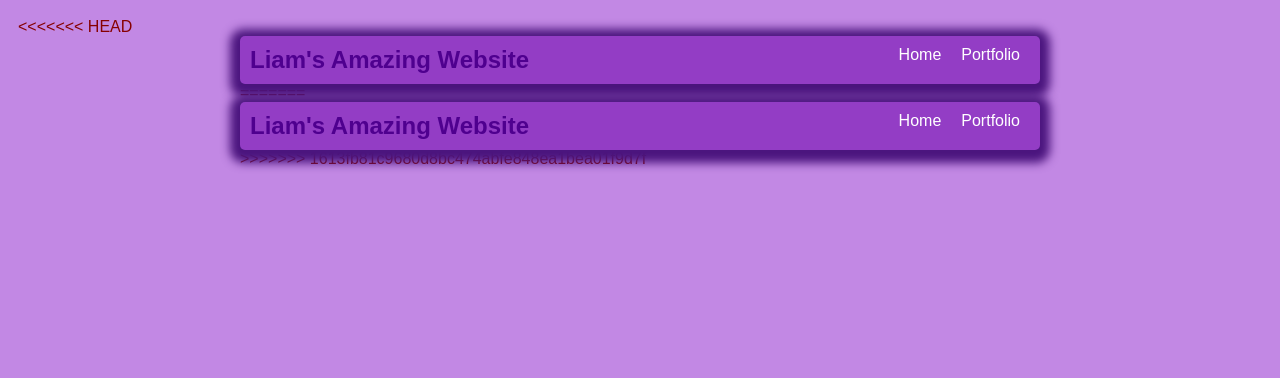
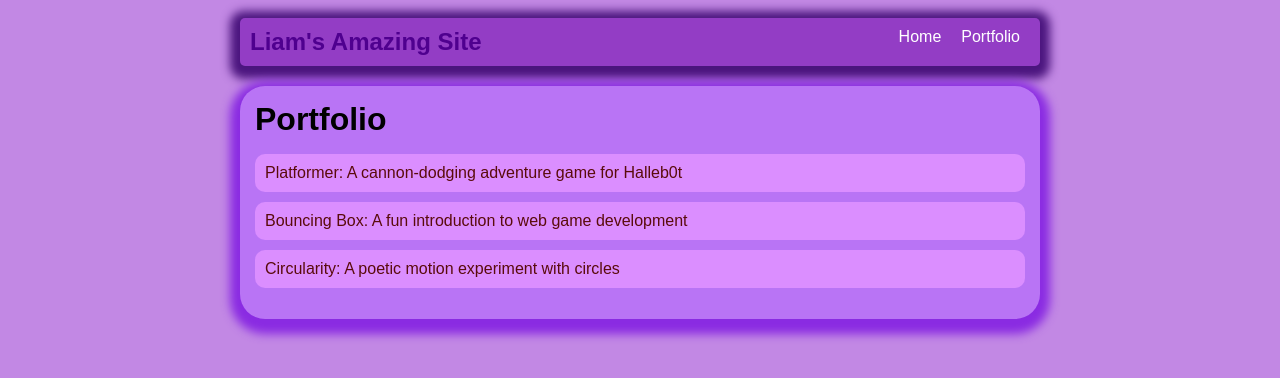
Before and after one commit to LiamLe21/LiamLe21.github.io, a plain HTML site: page portfolio.html in a window 1280 px wide. Drawn offline with Linux system fonts and the light colour scheme.

Commit message:
actually significant upd

```diff
--- a/portfolio.html
+++ b/portfolio.html
@@ -1,16 +1,15 @@
-<<<<<<< HEAD
 <!DOCTYPE html>
 <html>
   <head>
-        <title>Liam's sigma store</title>
-        <link rel="stylesheet" href="style.css">
+    <title>Liam's Amazing Site</title>
+    <link rel="stylesheet" href="style.css" />
   </head>
+
   <body>
     <!-- All content goes here -->
     <div id="all-contents">
-
       <nav>
-            <h1>Liam's Amazing Website</h1>
+        <h1>Liam's Amazing Site</h1>
         <ul id="nav-ul">
           <li class="nav-li">
             <a href="index.html">Home</a>
@@ -20,34 +19,24 @@
           </li>
         </ul>
       </nav>
+
+      <main>
+        <div class="content">
+          <h1>Portfolio</h1>
+          <ul id="portfolio">
+            <li>
+              <a href="fsd-projects/platformer/">Platformer: A cannon-dodging adventure game for Halleb0t</a>
+            </li>
+            <li>
+              <a href="fsd-projects/bouncing-box/">Bouncing Box: A fun introduction to web game development</a>
+            </li>
+            <li>
+              <a href="fsd-projects/circularity/">Circularity: A poetic motion experiment with circles</a>
+            </li>
+
+          </ul>
+        </div>
+      </main>
+    </div>
   </body>
-
-
 </html>
-=======
-<!DOCTYPE html>
-<html>
-    <head>
-        <title>Liam's sigma store</title>
-        <link rel="stylesheet" href="style.css">
-    </head>
-    <body>
-        <!-- All content goes here -->
-    <div id="all-contents">
-
-        <nav>
-            <h1>Liam's Amazing Website</h1>
-            <ul id="nav-ul">
-              <li class="nav-li">
-                <a href="index.html">Home</a>
-              </li>
-              <li class="nav-li">
-                <a href="portfolio.html">Portfolio</a>
-              </li>
-            </ul>
-          </nav>
-    </body>
-
-
-</html>
->>>>>>> 1613fb81c9680d8bc474abfe848ea1bea01f9d7f
--- a/style.css
+++ b/style.css
@@ -138,3 +138,32 @@ main {
 h2, h3 {
     margin: 20px;
 }
+/* Portfolio styles */
+.content h1 {
+    color: black;
+  }
+
+  #portfolio {
+    list-style-type: none;
+    padding-left: 0;
+  }
+
+  #portfolio li {
+    background: #db8eff;
+    padding: 10px;
+    border-radius: 10px;
+    margin-bottom: 10px;
+  }
+
+  #portfolio li:hover, #portfolio a:hover {
+    background: #590083;
+
+  }
+
+  #portfolio a {
+    text-decoration: none;
+    color: #5a0b0b;
+  }
+  #portfolio a:hover {
+    color:rgb(248, 148, 148);
+  }
```
Lines whose indentation alone changed are shown as unchanged.
